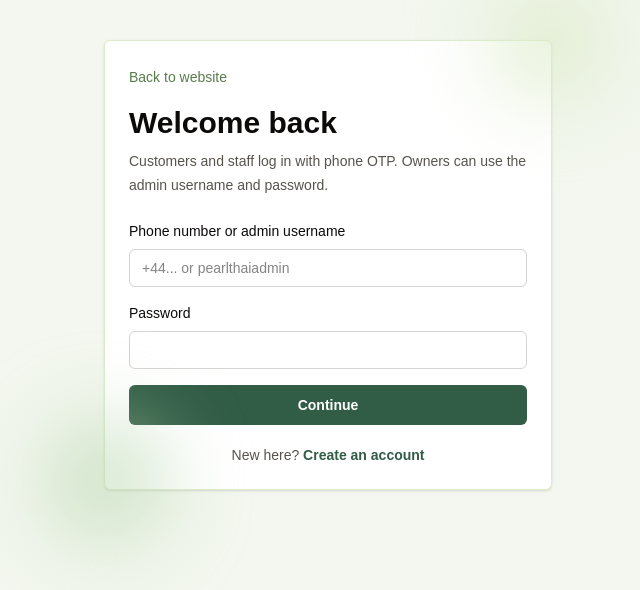
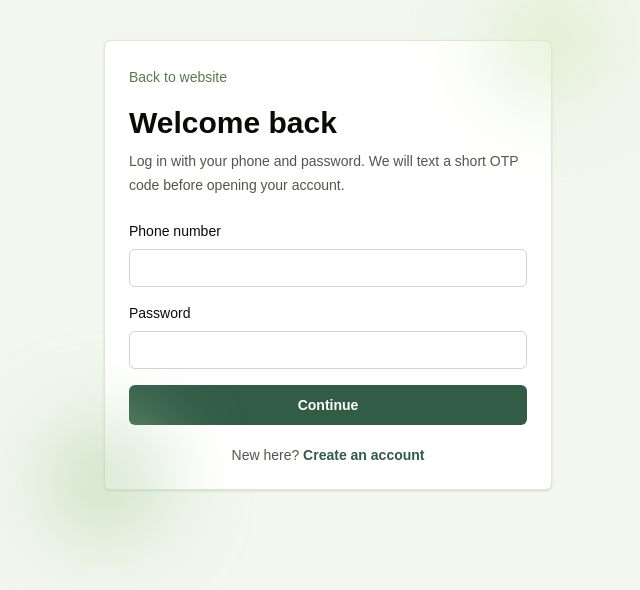
Before and after one commit to tanajan/PearlThaiMassage, a Next.js app: page /login in a window 1280 px wide. Shown: the top 590 px of the page, without its empty margins (312-952 px from the left). Built offline with nearby package versions, Linux system fonts and the light colour scheme; no server answers.

Commit message:
placeholder text on Login fixed

```diff
--- a/app/login/page.tsx
+++ b/app/login/page.tsx
@@ -35,8 +35,8 @@ export default async function LoginPage({ searchParams }: LoginPageProps) {
         </Link>
         <h1 className="mt-4 text-3xl font-semibold">Welcome back</h1>
         <p className="mt-2 text-sm leading-6 text-stone-600">
-          Customers and staff log in with phone OTP. Owners can use the admin
-          username and password.
+          Log in with your phone and password. We will text a short OTP code before
+          opening your account.
         </p>
 
         {params?.error && (
@@ -47,13 +47,12 @@ export default async function LoginPage({ searchParams }: LoginPageProps) {
 
         <form action={requestLoginCode} className="mt-6 grid gap-4">
           <label className="flex flex-col gap-2 text-sm font-medium">
-            Phone number or admin username
+            Phone number
             <input
               name="phone"
               type="text"
               required
               defaultValue={phone}
-              placeholder="+44... or pearlthaiadmin"
               className="rounded-md border border-stone-300 px-3 py-2 font-normal outline-none focus:border-[#587b4b]"
             />
           </label>
```
